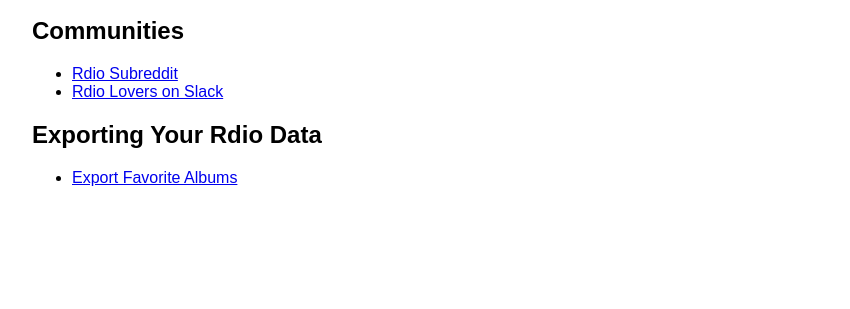
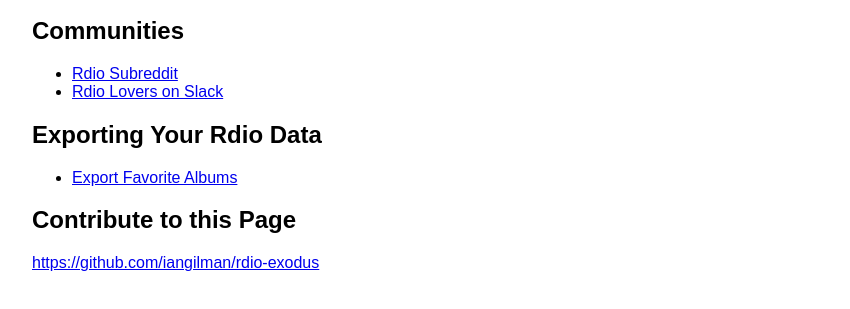
Before and after one commit to iangilman/rdio-exodus, a plain HTML site: page index.html in a window 1280 px wide. Shown: the part 119-428 px from the top of the page, without its empty margins (208-1058 px from the left). Drawn offline with Linux system fonts and the light colour scheme.

Commit message:
Added github link

```diff
--- a/index.html
+++ b/index.html
@@ -18,6 +18,8 @@
       <ul>
         <li><a href="export-favorite-albums">Export Favorite Albums</a></li>
       </ul>
+      <h2>Contribute to this Page</h2>
+      <a href="https://github.com/iangilman/rdio-exodus">https://github.com/iangilman/rdio-exodus</a>
     </div>
   </body>
 </html>
```
